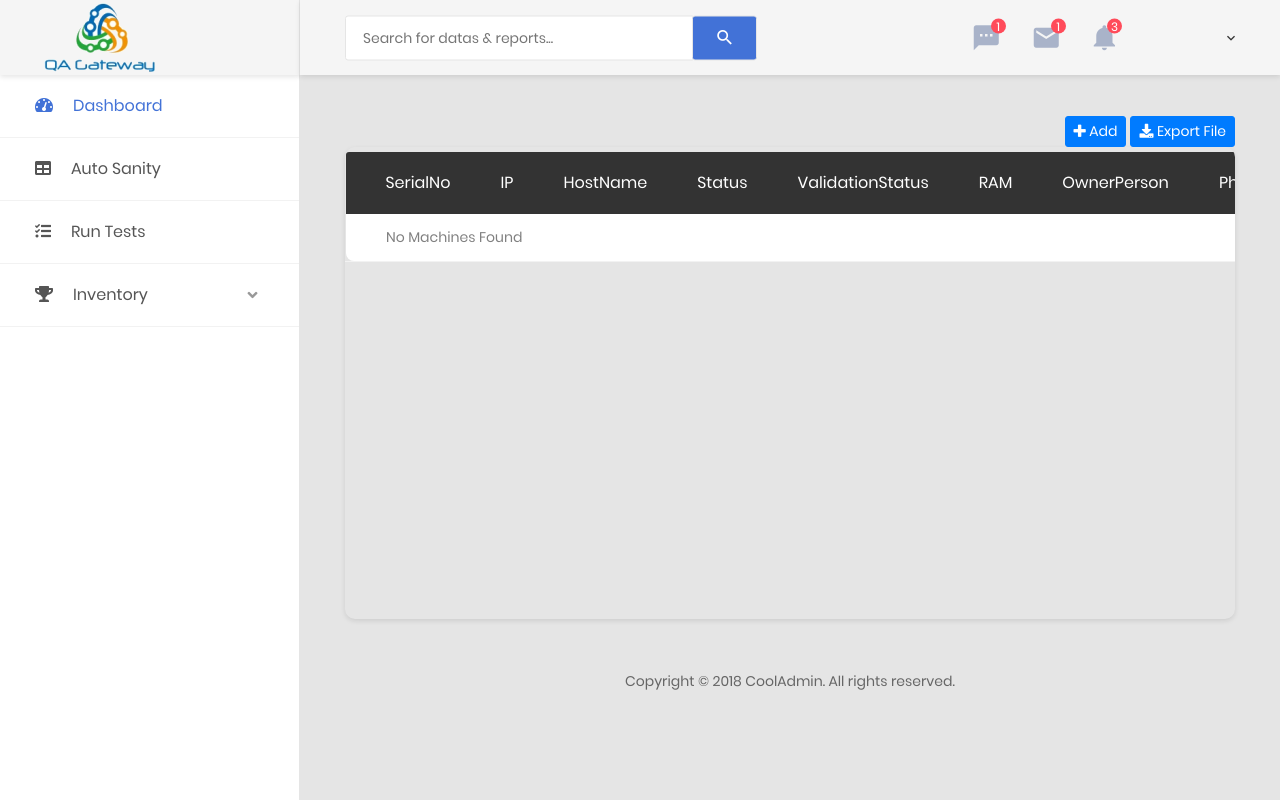
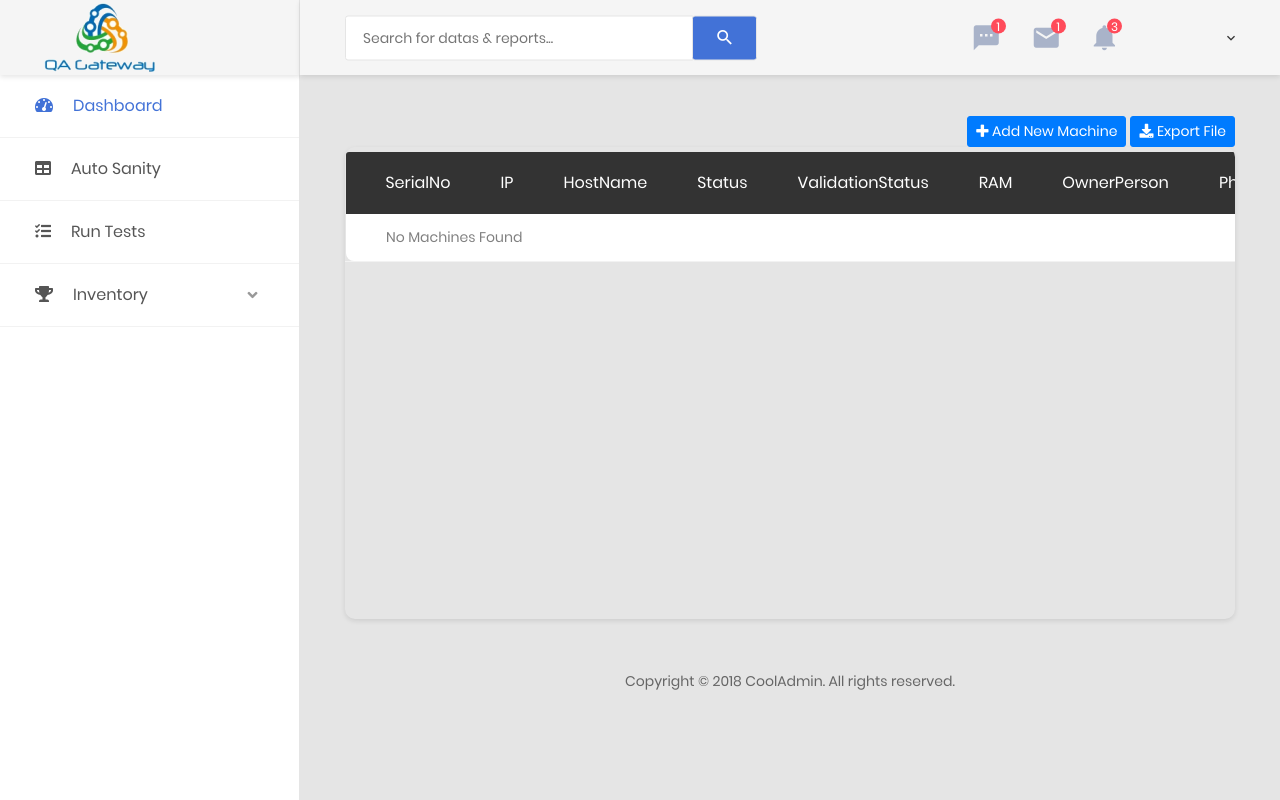
Before and after one commit to kamtasingh/mysite_testing, a Django app: page /mysite/machinedetail/ in a window 1280 px wide. Run offline with Django 3.2, Linux system fonts and the light colour scheme; parts of the project's set-up code (start-up, migrations or seed data) failed here and were passed over; some libraries are stand-ins or nearby versions.

Commit message:
Update machinedetail.html

```diff
--- a/templates/machinedetail.html
+++ b/templates/machinedetail.html
@@ -16,7 +16,7 @@
                                  <i class="fa fa-download"></i> Export File
                             </a>
                                   <a class="btn btn-primary btn-sm pull-right mr-1" target="_blank" href="add/">
-                                 <i class="fa fa-plus"></i> Add
+                                 <i class="fa fa-plus"></i> Add New Machine
                             </a>
                                 <div class="table-responsive table-data table--no-card m-b-30">
                                     <table class="table table-borderless table-data3" style="margin-top:5px !important">
```
